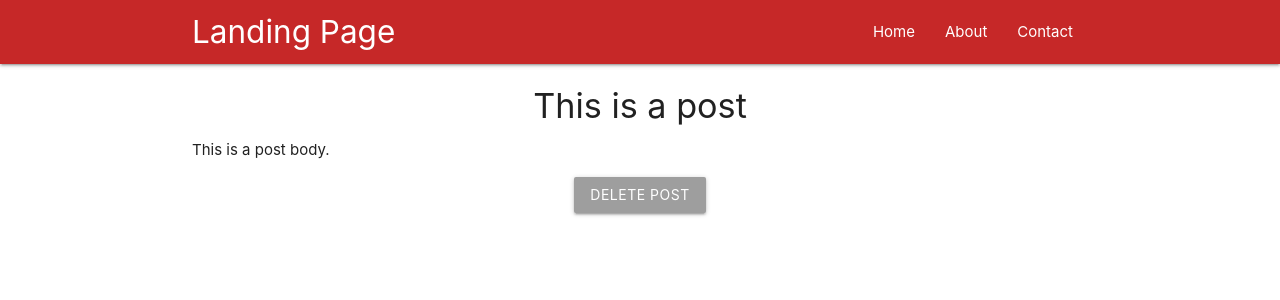
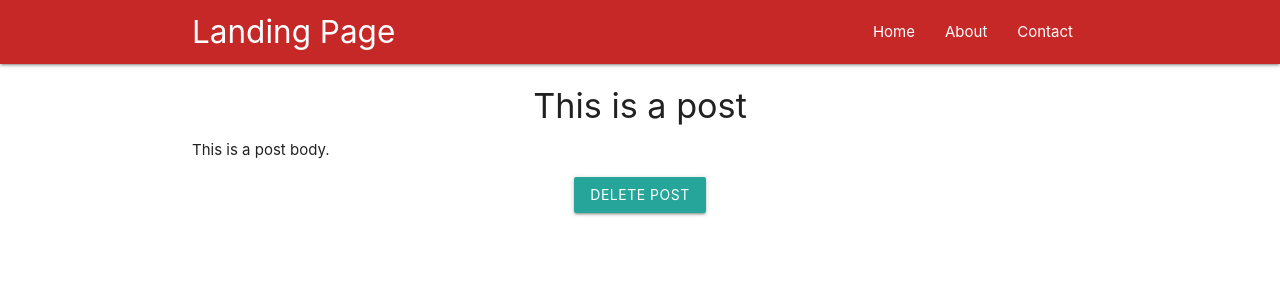
Before and after one commit to Novizh/Landing-Page, a React (Create React App) app: page /1 in a window 1280 px wide. Shown: the top 300 px of the page. Built offline with nearby package versions, Linux system fonts and the light colour scheme.

Commit message:
Reactstrap init

```diff
--- a/src/components/Post.js
+++ b/src/components/Post.js
@@ -1,6 +1,7 @@
 import React, { Component } from 'react'
 import { connect } from 'react-redux'
 import { deletePost } from '../actions/PostAction'
+import { Button } from 'reactstrap';
 
 class Post extends Component {
     handleClick = () => {
@@ -14,7 +15,7 @@ class Post extends Component {
                 <h4 className="center">{this.props.post.title}</h4>
                 <p>{this.props.post.body}</p>
                 <div className="center">
-                    <button className="btn grey" onClick={this.handleClick}>Delete Post</button>
+                    <Button color="danger" onClick={this.handleClick}>Delete Post</Button>
                 </div>
             </div>
         ) : (
```
